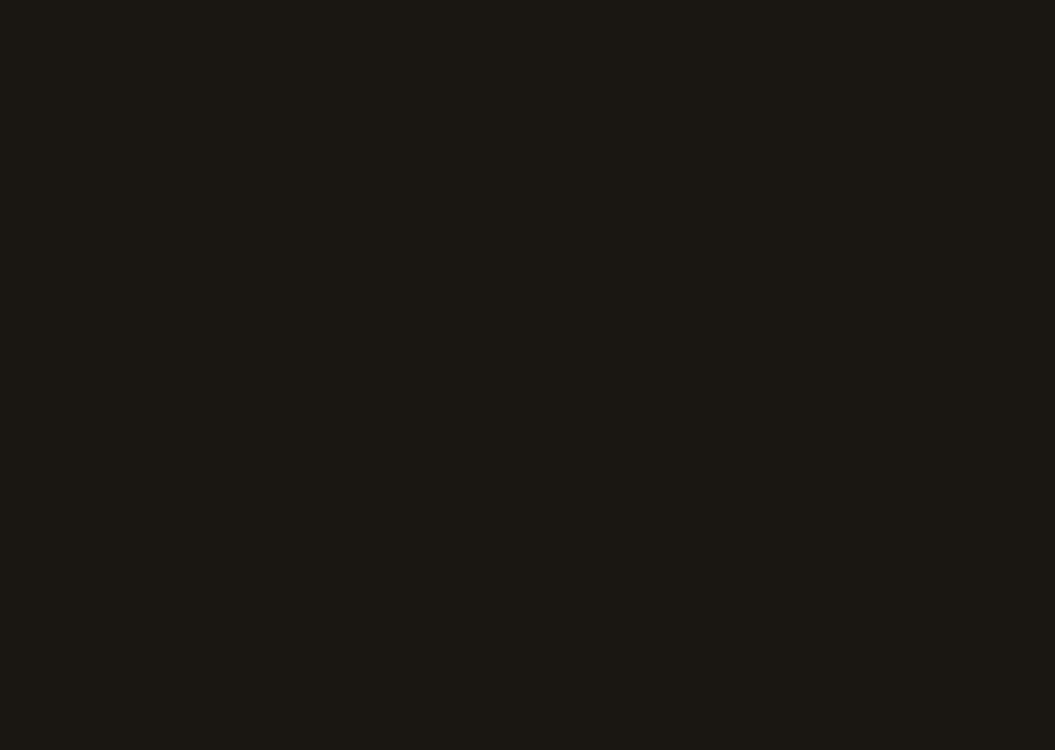
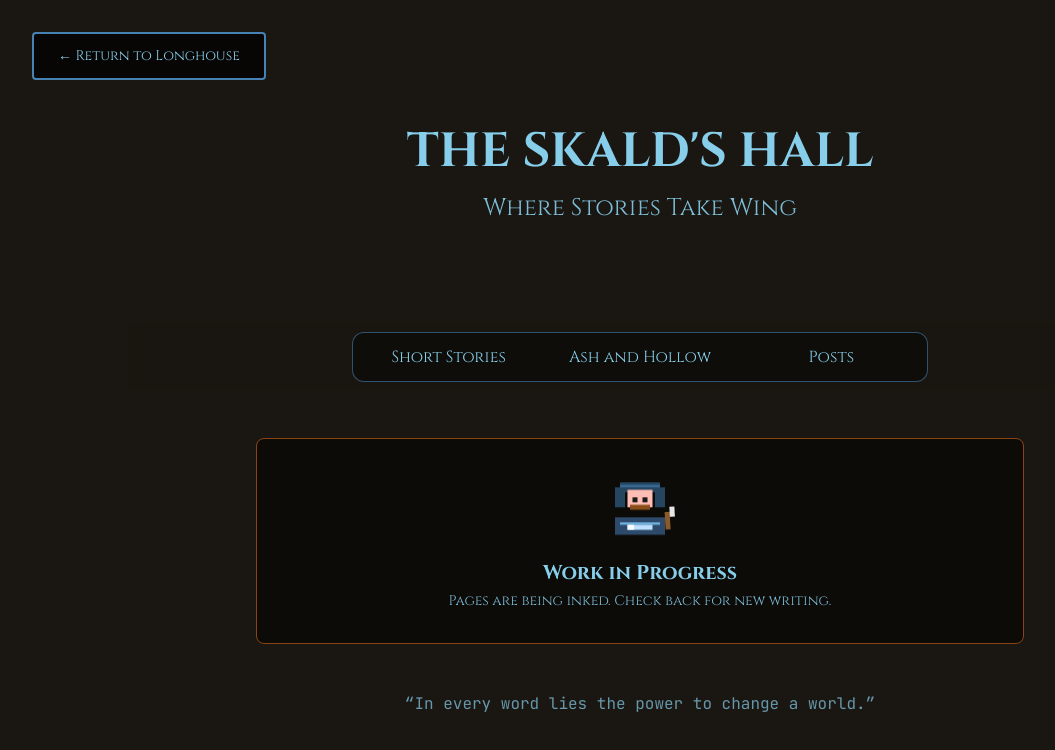
Before and after one commit to itsjonjoe/jonjoe.io, a React (Vite) app: page /writing/1 in a window 1280 px wide. Before the commit this address had no page. Shown: the top 750 px of the page, without its empty margins (0-1055 px from the left). Built offline with nearby package versions, Linux system fonts and the light colour scheme.

Commit message:
working on sald section

```diff
--- a/src/App.tsx
+++ b/src/App.tsx
@@ -23,7 +23,8 @@
           <Route path="/" element={<LandingPage />} />
           <Route path="/engineering" element={<Navigate to="/engineering/cv" replace />} />
           <Route path="/engineering/:tab" element={<SmithPage />} />
-          <Route path="/writing" element={<SkaldPage />} />
+          <Route path="/writing" element={<Navigate to="/writing/shorts" replace />} />
+          <Route path="/writing/:tab" element={<SkaldPage />} />
           <Route path="/warrior" element={<WarriorPage />} />
         </Routes>
       </div>
--- /dev/null
+++ b/src/components/icons/PixelScribe.tsx
@@ -0,0 +1,30 @@
+export default function PixelScribe({ className = '' }: { className?: string }) {
+  return (
+    <svg viewBox="0 0 32 32" className={className} style={{ imageRendering: 'pixelated', display: 'block' }}>
+      <g className="animate-bob-slow">
+        {/* hood */}
+        <rect x="8" y="6" width="16" height="4" fill="#254561" />
+        <rect x="6" y="8" width="4" height="8" fill="#254561" />
+        <rect x="22" y="8" width="4" height="8" fill="#254561" />
+        <rect x="8" y="7" width="16" height="1" fill="#386a94" />
+        {/* head */}
+        <rect x="11" y="9" width="10" height="7" fill="#fdbcb4" />
+        <rect x="13" y="12" width="2" height="2" fill="#1b1b1b" />
+        <rect x="17" y="12" width="2" height="2" fill="#1b1b1b" />
+        {/* beard/chin */}
+        <rect x="12" y="15" width="8" height="2" fill="#8b4e1a" />
+        {/* robe */}
+        <rect x="6" y="20" width="20" height="7" fill="#2d4a6b" />
+        <rect x="8" y="22" width="16" height="1" fill="#6fb1de" />
+        {/* book */}
+        <rect x="11" y="23" width="10" height="2" fill="#bfe1ff" />
+        <rect x="11" y="23" width="5" height="2" className="animate-page" style={{ fill: '#ffffff' }} />
+        {/* quill */}
+        <g className="animate-flutter">
+          <rect x="26" y="18" width="2" height="7" fill="#8b5a2b" />
+          <rect x="28" y="16" width="2" height="4" fill="#e6e6e6" />
+        </g>
+      </g>
+    </svg>
+  );
+}
--- a/src/pages/SkaldPage.tsx
+++ b/src/pages/SkaldPage.tsx
@@ -1,34 +1,78 @@
 import BackLink from '../components/ui/BackLink';
-import { useNavigate } from 'react-router-dom';
+import { NavLink, useNavigate, useParams } from 'react-router-dom';
+import { useEffect, useRef, useState } from 'react';
+import Card from '../components/ui/Card';
+import PixelScribe from '../components/icons/PixelScribe';
 
 export default function SkaldPage() {
   const navigate = useNavigate();
+  const { tab } = useParams();
+  const activeTab = tab === 'ash-and-hollow' || tab === 'blog' ? tab : 'shorts';
+  const [tabsStuck, setTabsStuck] = useState(false);
+  const sentinelRef = useRef<HTMLDivElement>(null);
+
+  useEffect(() => {
+    const el = sentinelRef.current; if (!el) return;
+    const io = new IntersectionObserver(([e]) => setTabsStuck(!e.isIntersecting), { rootMargin: '-4px 0px 0px 0px' });
+    io.observe(el); return () => io.disconnect();
+  }, []);
+
+  const WIP = (
+    <Card className="text-center border-[#4682b4]">
+      <div className="mb-2 flex justify-center">
+        <PixelScribe className="w-20 h-20" />
+      </div>
+      <h4 className="text-xl font-semibold mb-1" style={{ color: '#87ceeb' }}>Work in Progress</h4>
+      <p className="text-sm opacity-90">Pages are being inked. Check back for new writing.</p>
+    </Card>
+  );
+
   return (
     <div className="min-h-screen bg-[#1a1611] p-4 text-[#87ceeb] md:p-8">
-      <BackLink color="#4682b4" />
+      <BackLink color="#4682b4" className={`transition-all duration-300 ${tabsStuck ? 'sm:opacity-0 sm:-translate-y-1 sm:pointer-events-none' : ''}`} />
 
-      <div className="mx-auto mt-20 max-w-3xl space-y-12 text-center md:mt-24">
-        <div>
-          <h1 className="text-4xl md:text-5xl font-bold mb-2">THE SKALD'S HALL</h1>
+      <div className="mx-auto mt-20 max-w-5xl space-y-8 md:mt-24 md:space-y-12">
+        <section className="text-center space-y-4">
+          <h1 className="text-4xl md:text-5xl font-bold">THE SKALD'S HALL</h1>
           <h2 className="text-xl md:text-2xl opacity-90">Where Stories Take Wing</h2>
-        </div>
+        </section>
 
-        <div className="rounded-lg border-2 border-[#4682b4] bg-black/50 p-8 md:p-12">
-          <div className="my-6 text-2xl opacity-50 md:my-8">📜 ✨ 📜</div>
-          <h3 className="text-2xl md:text-3xl mb-4">Sagas in the Making...</h3>
-          <p className="text-base leading-relaxed opacity-90">
-            The scribes prepare their finest vellum and sharpest quills.<br />
-            Tales of triumph, wisdom, and wonder<br />
-            await their moment to be shared with the world.
-          </p>
-          <div className="my-6 text-2xl opacity-50 md:my-8">📜 ✨ 📜</div>
-        </div>
+        <div ref={sentinelRef} aria-hidden className="h-1" />
+        <nav className="sticky top-0 z-20 mx-auto -mt-2 mb-2 w-full bg-[#1a1611]/70 backdrop-blur supports-[backdrop-filter]:backdrop-blur-sm py-2">
+          <div className="mx-auto flex max-w-5xl items-stretch justify-center px-2">
+            {tabsStuck && (
+              <button
+                onClick={() => navigate('/')}
+                className="hidden sm:inline-flex items-center rounded-l-xl rounded-r-none border border-[#4682b4]/60 bg-black/40 px-3 text-sm text-[#87ceeb] hover:bg-[#4682b4]/20"
+              >
+                ← Longhouse
+              </button>
+            )}
+            <ul className={`flex w-full max-w-xl items-center justify-center gap-2 p-1 border border-[#4682b4]/60 bg-black/40 rounded-xl transition-all duration-300 ${tabsStuck ? 'sm:rounded-l-none sm:-ml-px' : ''}`}>
+              {[
+                { key: 'shorts', label: 'Short Stories', to: '/writing/shorts' },
+                { key: 'ash-and-hollow', label: 'Ash and Hollow', to: '/writing/ash-and-hollow' },
+                { key: 'blog', label: 'Posts', to: '/writing/blog' },
+              ].map(t => (
+                <li key={t.key} className="flex-1">
+                  <NavLink
+                    to={t.to}
+                    className={({ isActive }) => `block text-center text-sm md:text-base px-3 py-2 rounded-lg transition-colors duration-200 ${isActive ? 'bg-[#4682b4] text-black font-semibold' : 'text-[#87ceeb] hover:bg-[#4682b4]/20'}`}
+                  >
+                    {t.label}
+                  </NavLink>
+                </li>
+              ))}
+            </ul>
+          </div>
+        </nav>
 
-        <p className="text-base opacity-70 font-mono">
-          "In every word lies the power to change a world."
-        </p>
+        {activeTab === 'shorts' && (<section className="max-w-3xl mx-auto">{WIP}</section>)}
+        {activeTab === 'ash-and-hollow' && (<section className="max-w-3xl mx-auto">{WIP}</section>)}
+        {activeTab === 'blog' && (<section className="max-w-3xl mx-auto">{WIP}</section>)}
+
+        <p className="text-center mt-6 font-mono opacity-70">“In every word lies the power to change a world.”</p>
       </div>
     </div>
   );
 }
-// moved to pages/
```
